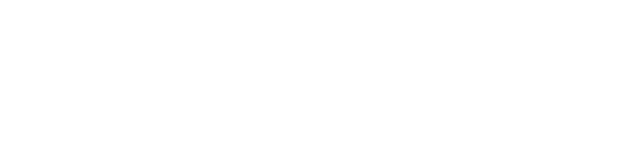
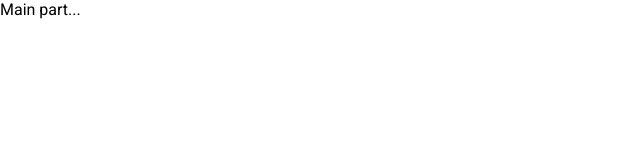
Before and after one commit to kraken536/Neomorphic-Profile-Card, a plain HTML site: page index.html in a window 1280 px wide. Shown: the full height of the page, 0-640 px from the left. Drawn offline with Linux system fonts and the light colour scheme.

Commit message:
The same version.

```diff
--- a/index.html
+++ b/index.html
@@ -12,13 +12,18 @@
 </head>
 <body>
     <header id="header">
-
+        <!-- This part will remain empty since the project doesn't really need a header.-->
     </header>
     <main id="main">
+        <div class="main-card">
+            Main part...
+        </div>
+        <div>
 
+        </div>
     </main>
     <footer id="footer">
-
+        <!--This part will remain empty either because once again we don't need the footer part in this project.-->
     </footer>
 </body>
 </html>
```
